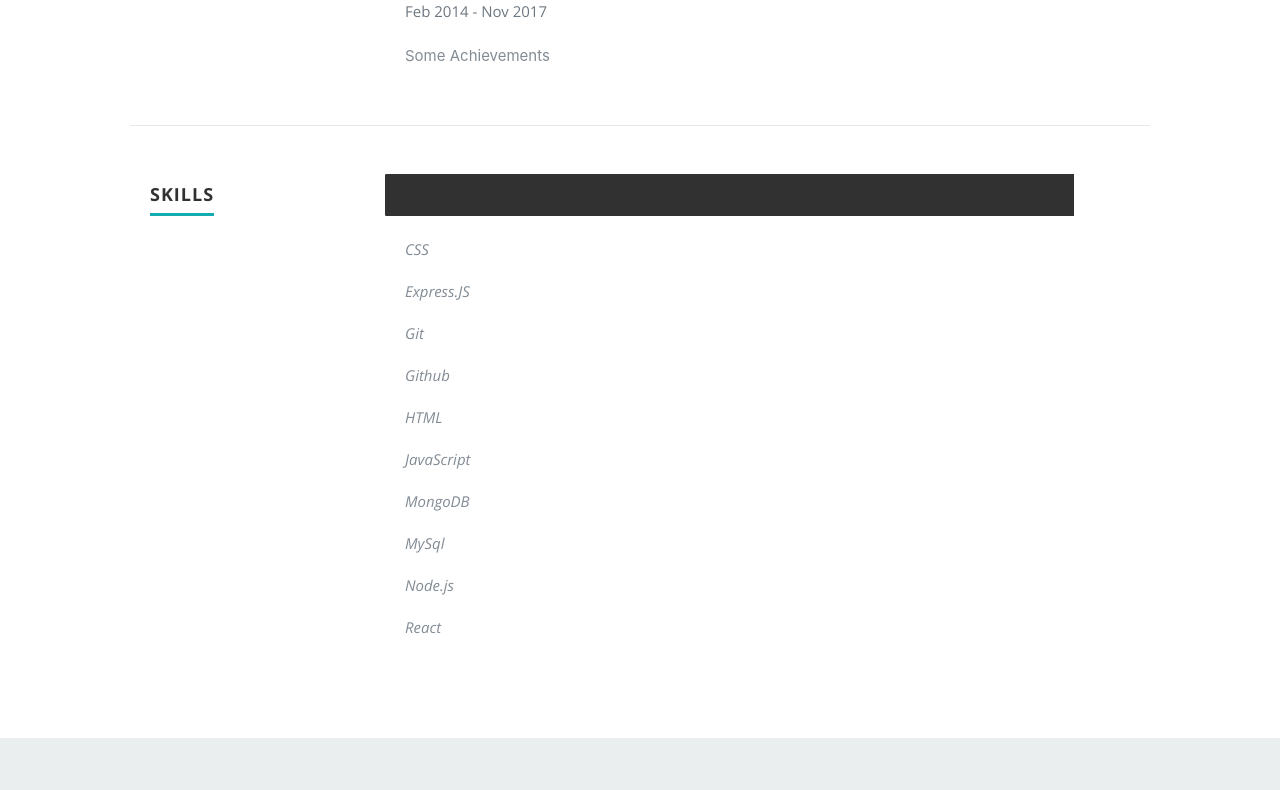
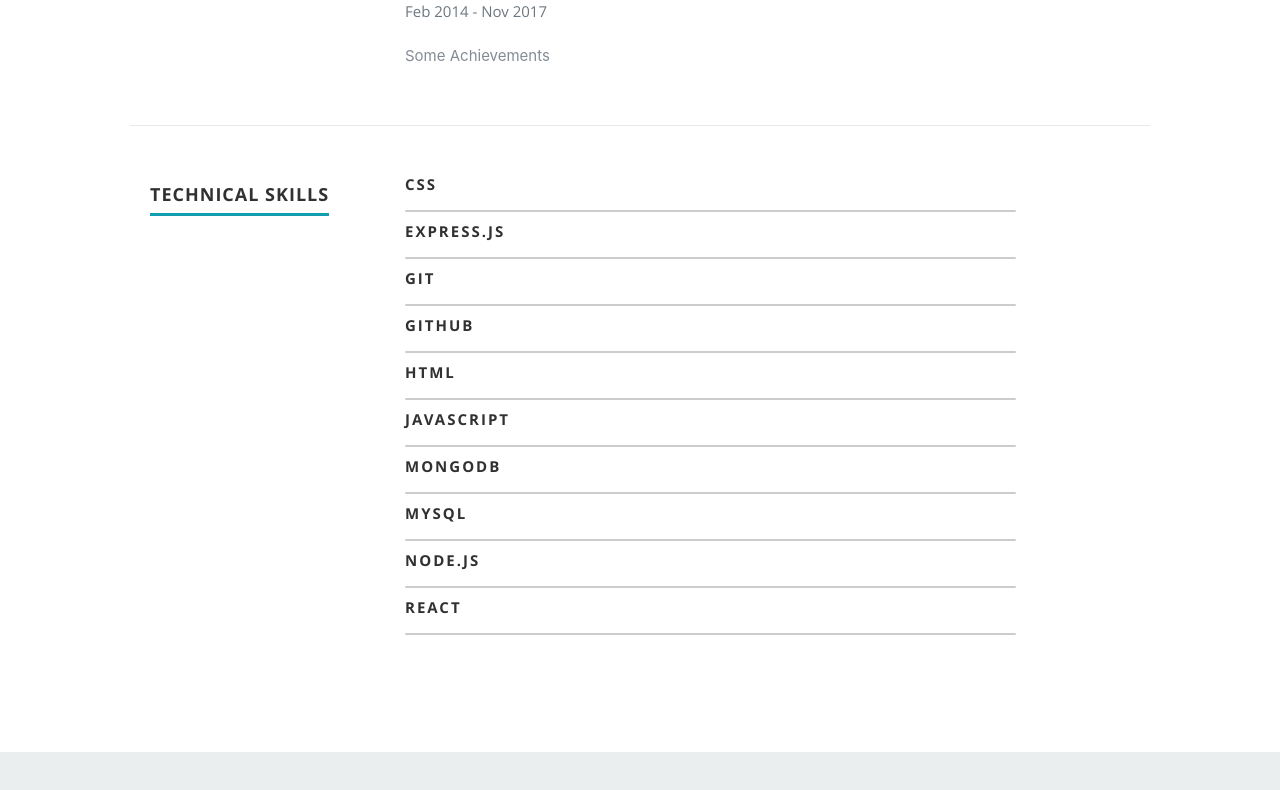
Before and after one commit to BenHCalvert/ReactPortfolio, a React (Create React App) app: page / in a window 1280 px wide. Shown: the part 1972-2762 px from the top of the page. Built offline with nearby package versions, Linux system fonts and the light colour scheme.

Commit message:
updated resume styles for tech skills

```diff
--- a/public/css/layout.css
+++ b/public/css/layout.css
@@ -1,9 +1,4 @@
-/*
-=====================================================================
-*   Ceevee v1.0 Layout Stylesheet
-*   url: styleshout.com
-*   03-18-2014
-=====================================================================
+/* styleshout.com
 
    TOC:
    a. General Styles
@@ -95,7 +90,7 @@ header .social li {
    padding: 0;
 }
 header .social li a { color: #fff; }
-header .social li a:hover { color: #11ABB0; }
+header .social li a:hover { color: #119eb0; }
 
 /* scrolldown link */
 header .scrolldown a {
@@ -117,7 +112,7 @@ header .scrolldown a {
    -o-transition: all .3s ease-in-out;
    transition: all .3s ease-in-out;
 }
-header .scrolldown a:hover { color: #11ABB0; }
+header .scrolldown a:hover { color: #119eb0; }
 
 /* primary navigation
 --------------------------------------------------------------------- */
@@ -179,7 +174,7 @@ ul#nav li a {
 }
 
 ul#nav li a:active { background-color: transparent !important; }
-ul#nav li.current a { color: #F06000; }
+ul#nav li.current a { color: #b06611; }
 
 
 /* ------------------------------------------------------------------ */
@@ -194,7 +189,7 @@ ul#nav li.current a { color: #F06000; }
 }
 
 #about a, #about a:visited  { color: #fff; }
-#about a:hover, #about a:focus { color: #11ABB0; }
+#about a:hover, #about a:focus { color: #119eb0; }
 
 #about h2 {
    font: 22px/30px 'opensans-bold', sans-serif;
@@ -242,7 +237,7 @@ ul#nav li.current a { color: #F06000; }
    overflow: hidden;
 }
 
-#resume a, #resume a:visited  { color: #11ABB0; }
+#resume a, #resume a:visited  { color: #119eb0; }
 #resume a:hover, #resume a:focus { color: #313131; }
 
 #resume h1 {
@@ -251,7 +246,7 @@ ul#nav li.current a { color: #F06000; }
    letter-spacing: 1px;
 }
 #resume h1 span {
-   border-bottom: 3px solid #11ABB0;
+   border-bottom: 3px solid #119eb0;
    padding-bottom: 6px;
 }
 #resume h3 {
@@ -297,9 +292,9 @@ ul#nav li.current a { color: #F06000; }
 }
 .bars li {
    position: relative;
-  	margin-bottom: 60px;
+  	margin-bottom: 45px;
   	background: #ccc;
-  	height: 42px;
+  	height: 2px;
   	border-radius: 3px;
 }
 .bars li em {
@@ -310,7 +305,7 @@ ul#nav li.current a { color: #F06000; }
 	font-weight: normal;
    position: relative;
 	top: -36px;
-}
+} */
 .bar-expand {
    position: absolute;
    left: 0;
@@ -795,7 +790,7 @@ call-to-action .button {
 }
 #contact .section-head { margin-bottom: 42px; }
 
-#contact a, #contact a:visited  { color: #11ABB0; }
+#contact a, #contact a:visited  { color: #119eb0; }
 #contact a:hover, #contact a:focus { color: #fff; }
 
 #contact h1 {
@@ -856,7 +851,7 @@ call-to-action .button {
 #contact textarea:focus,
 #contact select:focus {
 	color: #fff;
-	background-color: #11ABB0;
+	background-color: #119eb0;
 }
 #contact button.submit {
 	text-transform: uppercase;
@@ -875,7 +870,7 @@ call-to-action .button {
 	background: #fff;
 }
 #contact span.required {
-	color: #11ABB0;
+	color: #119eb0;
 	font-size: 13px;
 }
 #message-warning, #message-success {
@@ -887,7 +882,7 @@ call-to-action .button {
    margin-left: 26%;
 }
 #message-warning { color: #D72828; }
-#message-success { color: #11ABB0; }
+#message-success { color: #119eb0; }
 
 #message-warning i,
 #message-success i {
--- a/src/components/Resume.js
+++ b/src/components/Resume.js
@@ -61,23 +61,23 @@ export default  class Resume extends Component {
          <div className="row skill">
 
             <div className="three columns header-col">
-               <h1><span>Skills</span></h1>
+               <h1><span>Technical Skills</span></h1>
             </div>
 
             <div className="nine columns main-col">
 
-               <p>
+               {/* <p>
                {resumeData.skillsDescription}
-               </p>
+               </p> */}
 
-   				{/* <div className="bars"> */}
+   				<div className="bars">
 
    				   <ul className="skills">
                 {
                   resumeData.skills && resumeData.skills.map((item) => {
                     return(
                       <li>
-                      <span className={`bar-expand ${item.skillname.toLowerCase()}`}>
+                      <span className={` ${item.skillname.toLowerCase()}`}>
                       </span><em>{item.skillname}</em>
                       </li>
                     )
@@ -86,7 +86,7 @@ export default  class Resume extends Component {
 
    					</ul>
 
-   				{/* </div> */}
+   				</div>
 
    			</div>
 
--- a/src/resumeData.js
+++ b/src/resumeData.js
@@ -63,7 +63,7 @@ let resumeData = {
         "Achievements":"Some Achievements"
       }
     ],
-    "skillsDescription":"Your skills here",
+    "skillsDescription":"Ben Calvert's technical skills",
     "skills":[
       {
         "skillname":"CSS"
@@ -98,8 +98,8 @@ let resumeData = {
     ],
     "portfolio":[
       {
-        "name":"project1",
-        "description":"mobileapp",
+        "name":"Habit App",
+        "description":"An app to help users build habits by tracking their progress towards rewards.",
         "imgurl":"../public/images/portfolio/coffee.jpg."
       },
       {
```
